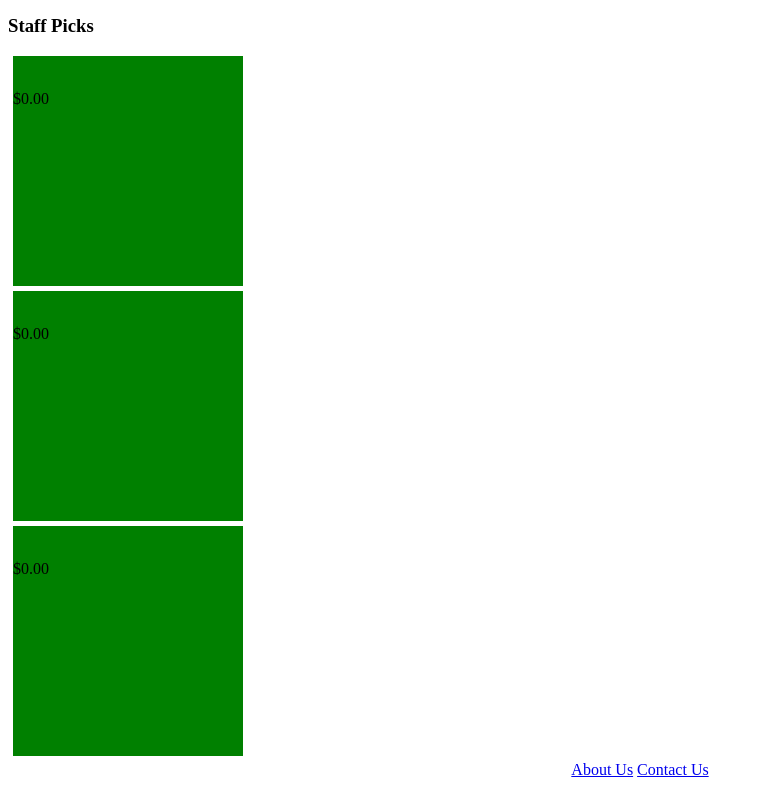
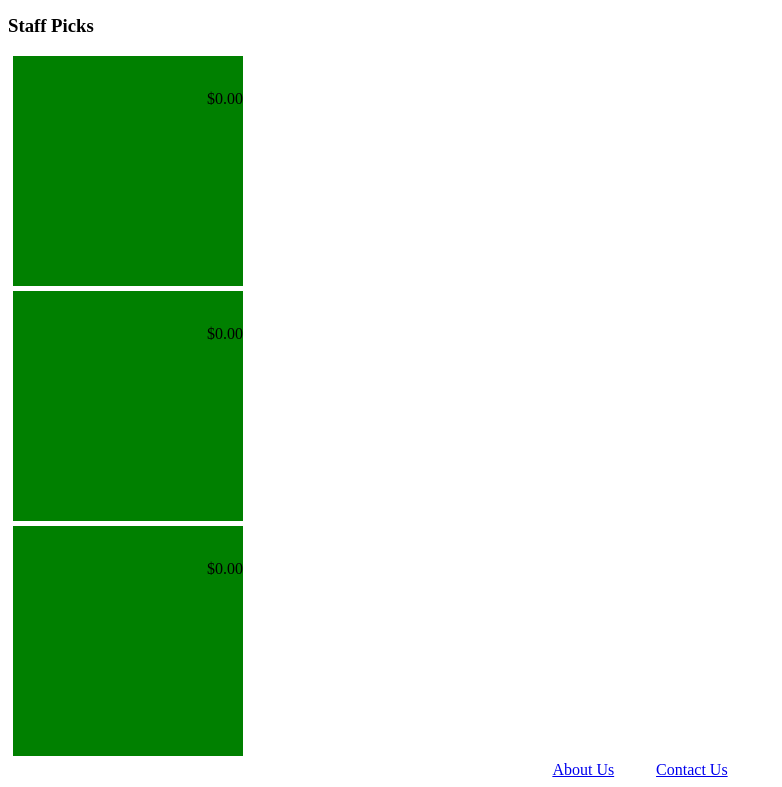
Before and after one commit to phyrenight/wineandspirits, a plain HTML site: page index.html in a window 1280 px wide. Shown: the part 1620-2407 px from the top of the page, without its empty margins (0-782 px from the left). Drawn offline with Linux system fonts and the light colour scheme.

Commit message:
align main nav and price

```diff
--- a/css/styles.css
+++ b/css/styles.css
@@ -4,7 +4,9 @@ header {
 	text-align: center;
 }
 
-
+a + a {
+	margin-left: 3%;
+}
 .row {
 	display: flex;
 	justify-content: space-evenly;
@@ -18,7 +20,9 @@ header {
 	margin:5px 5px 5px 5px;
 }
 
-
+.price{
+	text-align: right;
+}
 footer nav{
 	text-align: center;
 }
```
